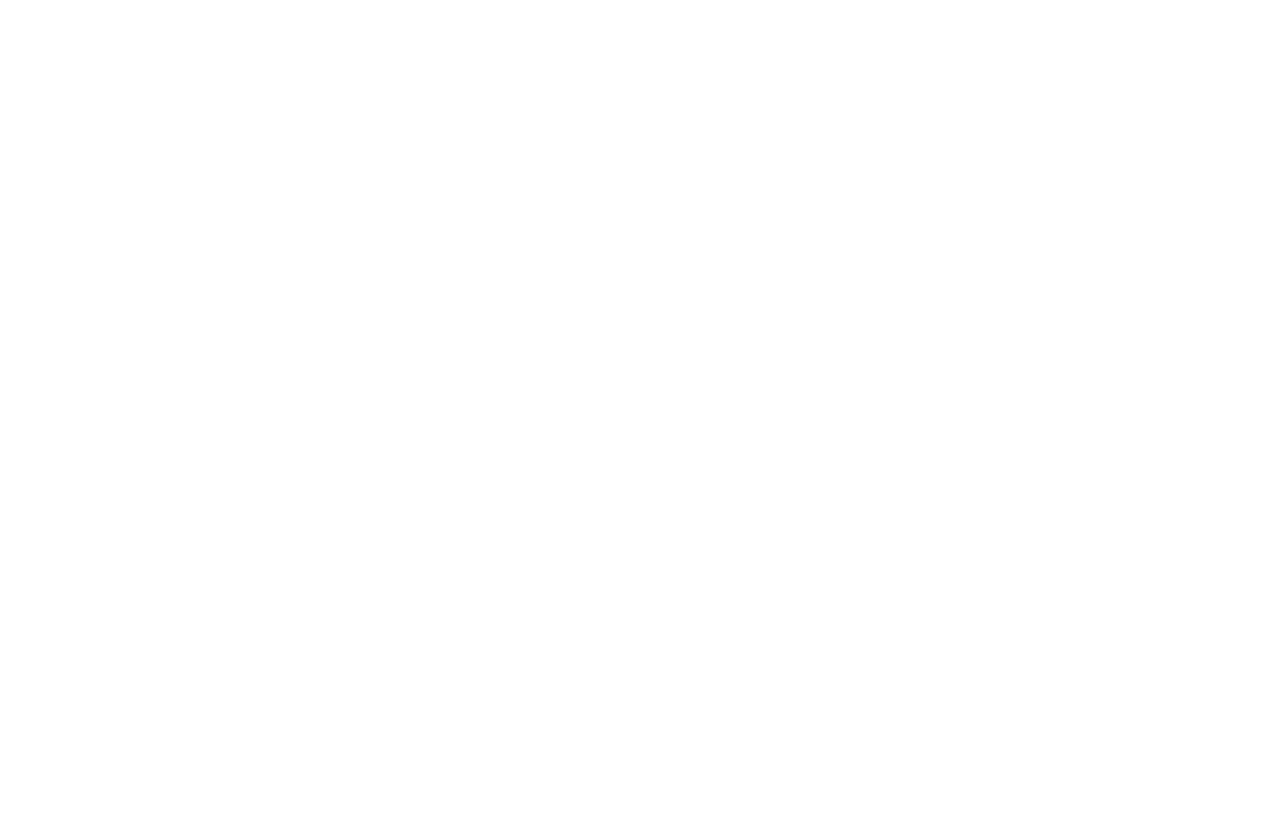
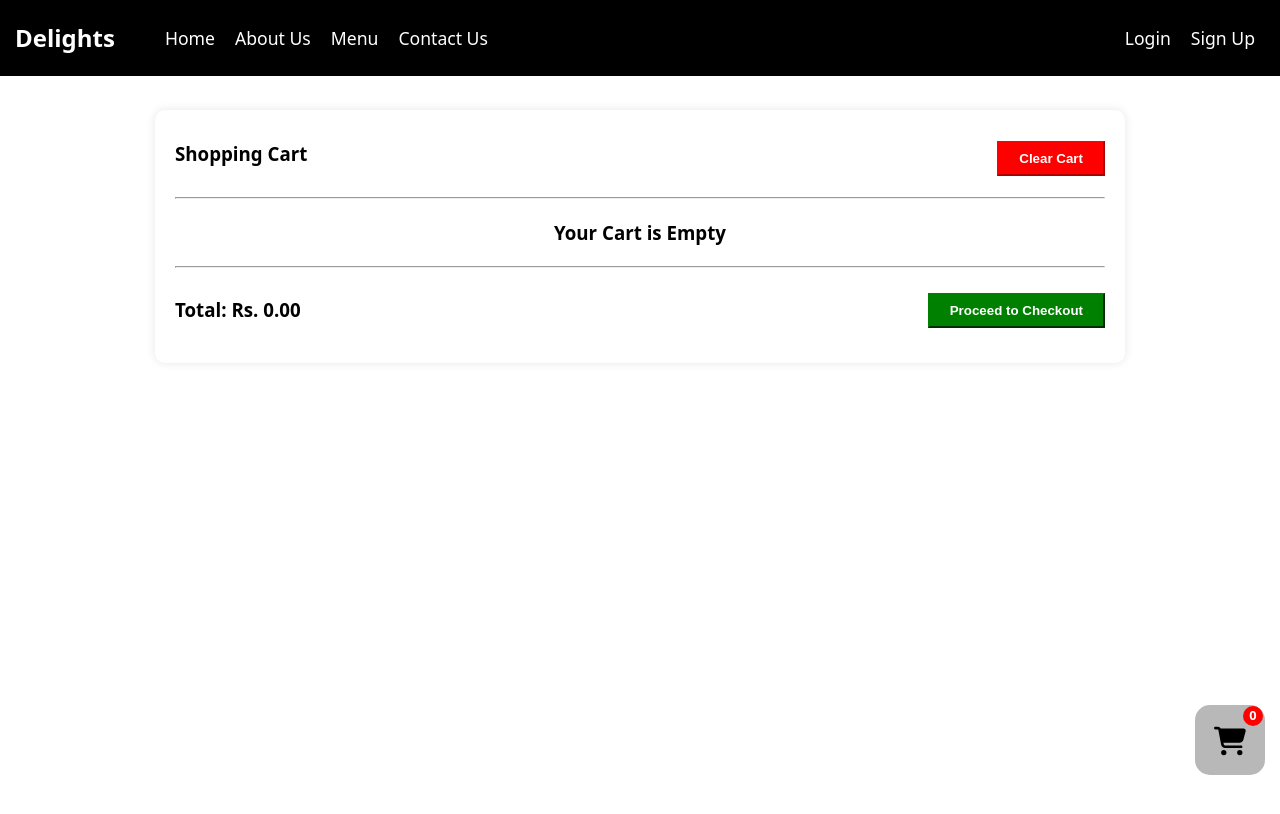
Before and after one commit to FaznaS/Delights, a React (Vite) app in the folder frontend/: page /cart in a window 1280 px wide. Before the commit this address had no page. Shown: the top 814 px of the page. Built offline with nearby package versions, Linux system fonts and the light colour scheme.

Commit message:
Implemented cart

```diff
--- a/frontend/package.json
+++ b/frontend/package.json
@@ -10,12 +10,15 @@
     "preview": "vite preview"
   },
   "dependencies": {
+    "@reduxjs/toolkit": "^2.9.0",
     "bootstrap": "^5.3.5",
     "delights": "file:..",
     "react": "^19.0.0",
     "react-bootstrap": "^2.10.9",
     "react-dom": "^19.0.0",
+    "react-hook-form": "^7.63.0",
     "react-icons": "^5.5.0",
+    "react-redux": "^9.2.0",
     "react-router-dom": "^7.3.0",
     "swiper": "^11.2.9",
     "zustand": "^5.0.3"
--- a/frontend/src/App.jsx
+++ b/frontend/src/App.jsx
@@ -9,6 +9,8 @@
 import Menu from './pages/Menu'
 import Login from './components/Login'
 import SignUp from './components/SignUp'
+import ViewProduct from './pages/ViewProduct'
+import CartPage from './pages/CartPage'
 
 function App() {
 
@@ -23,6 +25,8 @@
         <Route path='/menu' element={<Menu />} />
         <Route path='/login' element={<Login />} />
         <Route path='/signUp' element={<SignUp />} />
+        <Route path='/product/:prodID' element={<ViewProduct />} />
+        <Route path='/cart' element={<CartPage />} />
       </Routes>
     </div>
   )
--- a/frontend/src/Customer.css
+++ b/frontend/src/Customer.css
@@ -266,19 +266,43 @@
   color: rgb(232, 232, 250);
 }
 
-.cart-icon {
+.cart-container {
   position: fixed;
-  font-size: xx-large;
-  bottom: 90px;
-  right: 20px;
-  background-color: #8a8989;
+  bottom: 25px;
+  right: 15px;
+  height: 40px;
+  width: 40px;
+  align-items: center;
+  background-color: #b9b8b8;
   padding: 15px;
   border-radius: 15px;
 }
 
+.cart-icon {
+  font-size: xx-large;
+  color: black;
+  margin-top: 5px;
+}
+
+.cart-value {
+  position: absolute;
+  top: 1px;
+  right: 2px;
+  background-color: red;
+  color: white;
+  border-radius: 50%;
+  width: 20px;
+  height: 20px;
+  display: flex;
+  align-items: center;
+  justify-content: center;
+  font-size: 0.8rem;
+  font-weight: bold;
+}
+
 /*Styles for view  product*/
 .view-product-card {
-  margin-top: 100px;
+  margin-top: 40px;
   display: flex;
   justify-self: center;
   background-color: rgba(192, 192, 192, 1);
--- /dev/null
+++ b/frontend/src/components/Cart.jsx
@@ -0,0 +1,21 @@
+import React, { useState } from 'react'
+
+import { FaCartShopping } from "react-icons/fa6";
+import { useSelector } from 'react-redux';
+import { Link } from 'react-router-dom';
+
+const Cart = () => {
+  const cartItems = useSelector((state) => state.cart.cartItems)
+
+
+  return (
+    <div className='cart-container'>
+        <Link to={'/cart'}>
+          <FaCartShopping className='cart-icon' />
+        </Link>
+        <span className='cart-value'>{ cartItems.length }</span>
+    </div>
+  )
+}
+
+export default Cart
--- a/frontend/src/main.jsx
+++ b/frontend/src/main.jsx
@@ -3,11 +3,13 @@
 import './index.css';
 import App from './App.jsx';
 import {BrowserRouter} from "react-router-dom";
+import { store } from './redux/store.js';
+import { Provider } from 'react-redux';
 
 createRoot(document.getElementById('root')).render(
-  <StrictMode>
+  <Provider store={store}>
     <BrowserRouter>
       <App />
     </BrowserRouter>
-  </StrictMode>,
+  </Provider>,
 )
--- /dev/null
+++ b/frontend/src/pages/CartPage.jsx
@@ -0,0 +1,75 @@
+import React from 'react'
+import Header from '../components/Header'
+import { useDispatch, useSelector } from 'react-redux'
+import { clearCart, removeFromCart } from '../redux/features/counter/cartSlice';
+import { Link } from 'react-router-dom';
+
+const CartPage = () => {
+  const cartItems = useSelector((state) => state.cart.cartItems);
+
+  const totalPrice = cartItems.reduce((total, item) => total + item.price * item.quantity, 0).toFixed(2);
+
+  const dispatch = useDispatch();
+
+  const handleClearCart = () => {
+    dispatch(clearCart());
+  }
+
+  const handleRemovefromCart = (id) => {
+    dispatch(removeFromCart(id));
+  }
+
+  return (
+    <div className='page-container'>
+      {/* Nav Bar */}
+      <Header />
+
+      {/* Cart Section */}
+      <div className='content'>
+        <div style={{ width: '75%', margin: '20px auto', backgroundColor: 'white', padding: '20px', borderRadius: '10px', boxShadow: '0 0 10px rgba(0,0,0,0.1)' }}>
+            <div style={{ display: 'flex', justifyContent: 'space-between', alignItems: 'center' }}>
+                <h3 style={{marginTop: '10px'}}>Shopping Cart</h3>
+                <button
+                    onClick={handleClearCart}
+                    style={{backgroundColor: 'red', color: 'white', fontWeight: 'bold', borderColor: 'red', padding: '8px 20px'}}>
+                        Clear Cart
+                </button>
+            </div>
+            <hr style={{ margin: '10px 0' }} />
+            {/* If Cart has items, show them here */}
+            {cartItems.length > 0 ? (
+              cartItems.map((item) => (
+                <div key={item._id} style={{ display: 'flex', justifyContent: 'space-between', alignItems: 'center', marginBottom: '15px', padding: '20px', boxShadow: '0 0 15px rgba(0,0,0,0.1)' }}>
+                    <div style={{ display: 'flex', alignItems: 'center' }}>
+                        <img src={item.image} alt={item.name} style={{ height: '160px', width: '220px', border: '1px solid black', marginRight: '15px' }} />
+                        <div style={{ textAlign: 'left' }}>
+                            <h4>{item.name}</h4>
+                            <p>Rs. {item.price}</p>
+                            <p>Quantity: {item.quantity}</p>
+                        </div>
+                    </div>
+                    <button
+                        onClick={() => handleRemovefromCart(item._id)}
+                        style={{ backgroundColor: '#404040', height: '30px', padding: '5px 10px', color: 'white', border: 'none', borderRadius: '5px', cursor: 'pointer', fontWeight: 'bold' }}>
+                            Remove
+                    </button>
+                </div>
+              ))
+            ) : (
+                <h3 style={{ textAlign: 'center', marginTop: '20px' }}>Your Cart is Empty</h3>
+            )}
+            {/* Total and Checkout Button */}
+            <hr style={{ margin: '10px 0' }} />
+            <div style={{ display: 'flex', justifyContent: 'space-between', alignItems: 'center' }}>
+                <h3>Total: Rs. {totalPrice ? totalPrice : 0}</h3>
+                <Link to="/checkout">
+                    <button style={{backgroundColor: 'green', color: 'white', fontWeight: 'bold', borderColor: 'green', padding: '8px 20px'}}>Proceed to Checkout</button>
+                </Link>
+            </div>
+        </div>
+      </div>
+    </div>
+  )
+}
+
+export default CartPage
--- /dev/null
+++ b/frontend/src/pages/ViewProduct.jsx
@@ -0,0 +1,40 @@
+import { useLocation } from 'react-router-dom'
+import Header from '../components/Header';
+import { useDispatch } from 'react-redux';
+import { addToCart } from '../redux/features/counter/cartSlice';
+
+const ViewProduct = () => {
+  const { state } = useLocation();
+  const product = state?.product;
+
+  const dispatch = useDispatch();
+
+  const handleAddToCart = (product) => {
+    dispatch(addToCart(product))
+  }
+
+  return (
+    <div className='page-container'>
+        <Header />
+        <div className='content'>
+          <div className='view-product-card'>
+              {/* Left Side */}
+              <div style={{ width: '50%' }}>
+                <img src={product.image} alt={product.name} style={{ height: '300px', width: '400px', border: '1px solid black', margin: '10px' }} />
+              </div>
+              {/* Right Side */}
+              <div style={{ display: 'flex', flexDirection: 'column', padding: '10px', margin: '10px', textAlign: 'left', height: '300px' }}>
+                <h3>{product.name}</h3>
+                <p style={{ lineHeight: '1.5em', height: '70px'}}>{product.description}</p>
+                <p style={{ fontWeight: 600}}>Rs. {product.price}</p>
+                <button
+                  onClick={() => handleAddToCart(product)}
+                  style={{ backgroundColor: '#404040', height: '40px', padding: '8px 18px', color: 'white', border: 'none', borderRadius: '5px', cursor: 'pointer', width: '120px', fontWeight: 'bold', marginTop: '10px'}}>Add to Cart</button>
+              </div>
+          </div>
+        </div>
+    </div>
+  )
+}
+
+export default ViewProduct
--- /dev/null
+++ b/frontend/src/redux/features/counter/cartSlice.js
@@ -0,0 +1,32 @@
+import { createSlice } from '@reduxjs/toolkit'
+
+const initialState = {
+  cartItems: [],
+}
+
+export const cartSlice = createSlice({
+  name: 'cart',
+  initialState,
+  reducers: {
+    addToCart: (state, action) => {
+      const existingItem = state.cartItems.find(item => item._id === action.payload._id);
+      if (!existingItem) {
+        state.cartItems.push(action.payload);
+        alert("Item added to cart successfully");
+      } else {
+        alert("Item already in cart");
+      }
+    },
+    removeFromCart: (state, action) => {
+        state.cartItems = state.cartItems.filter(item => item._id !== action.payload);
+    },
+    clearCart: (state) => {
+        state.cartItems = [];
+    }
+  },
+})
+
+// Action creators are generated for each case reducer function
+export const { addToCart, removeFromCart, clearCart } = cartSlice.actions
+
+export default cartSlice.reducer
--- /dev/null
+++ b/frontend/src/redux/store.js
@@ -0,0 +1,8 @@
+import { configureStore } from '@reduxjs/toolkit'
+import cartReducer from './features/counter/cartSlice'
+
+export const store = configureStore({
+  reducer: {
+    cart: cartReducer,
+  },
+})
```
Also changed, not shown: frontend/src/components/ProductCard.jsx (+22 -6 lines), 1 other file (tests, documents, lock files or other folders).
